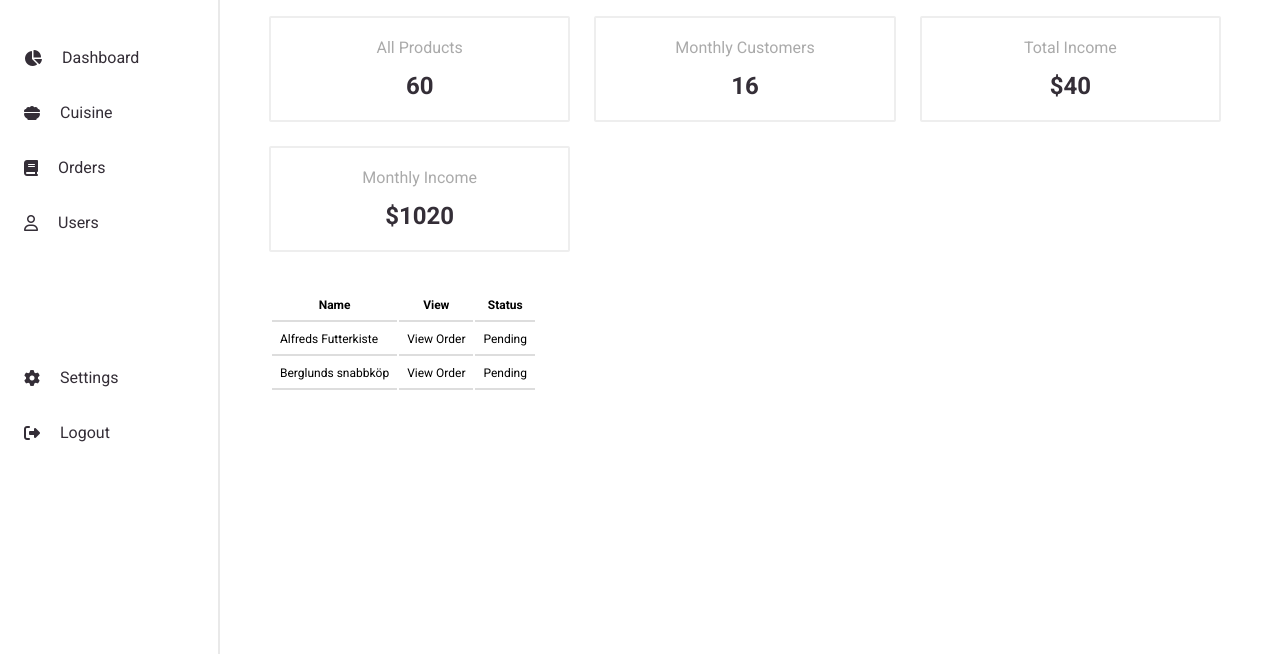
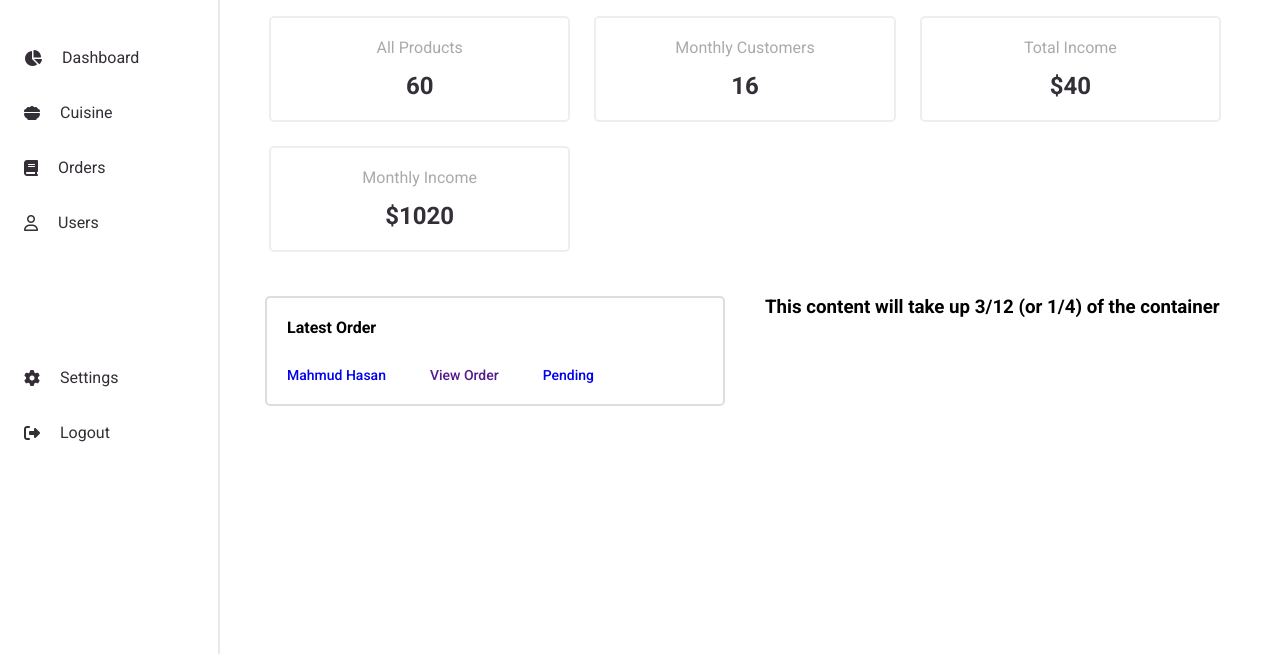
Before and after one commit to rubels11/food-pos, a PHP site: page /dashboard.php in a window 1280 px wide. Shown: the part 56-710 px from the top of the page. Run offline with PHP 8.4, Linux system fonts and the light colour scheme.

Commit message:
Css Updated

```diff
--- a/css/style.css
+++ b/css/style.css
@@ -301,6 +301,7 @@ margin-top: 100px;
 	grid-gap: 24px;
 	margin-top: 36px;
 
+
 }
 
 #content main .box-info li {
@@ -308,6 +309,8 @@ margin-top: 100px;
   border-radius: 2px;
   padding-top: 20px;
   padding-bottom: 20px;
+  border-radius: 5px;
+
 
 }
 
@@ -329,10 +332,196 @@ margin-top: 100px;
 
 
 }
+#customers tbody{
+	border: solid 2px #ddd;
+    color: #333;
+    padding: 20px;
+	color:#7a7a7a;
+	border-radius: 5px;
+
+
+}
 
 #customers td, #customers th {
 	font-family: var(--Roboto);
 	font-size: 12px;
 	border-bottom: 2px solid #ddd;
-	padding: 8px;
+	padding:10px ;
+
   }
+
+/* ==== GRID SYSTEM ==== */
+
+.container {
+	width: 90%;
+	margin-left: auto;
+	margin-right: auto;
+  }
+
+  .row {
+	position: relative;
+	width: 100%;
+  }
+
+  .row [class^="col"] {
+	float: left;
+	margin: 0.5rem 2%;
+	min-height: 0.125rem;
+  }
+
+  .col-1,
+  .col-2,
+  .col-3,
+  .col-4,
+  .col-5,
+  .col-6,
+  .col-7,
+  .col-8,
+  .col-9,
+  .col-10,
+  .col-11,
+  .col-12 {
+	width: 96%;
+  }
+
+  .col-1-sm {
+	width: 4.33%;
+  }
+
+  .col-2-sm {
+	width: 12.66%;
+  }
+
+  .col-3-sm {
+	width: 21%;
+  }
+
+  .col-4-sm {
+	width: 29.33%;
+  }
+
+  .col-5-sm {
+	width: 37.66%;
+  }
+
+  .col-6-sm {
+	width: 46%;
+  }
+
+  .col-7-sm {
+	width: 54.33%;
+  }
+
+  .col-8-sm {
+	width: 62.66%;
+  }
+
+  .col-9-sm {
+	width: 71%;
+  }
+
+  .col-10-sm {
+	width: 79.33%;
+  }
+
+  .col-11-sm {
+	width: 87.66%;
+  }
+
+  .col-12-sm {
+	width: 96%;
+  }
+
+  .row::after {
+	  content: "";
+	  display: table;
+	  clear: both;
+  }
+
+  .hidden-sm {
+	display: none;
+  }
+
+  @media only screen and (min-width: 33.75em) {  /* 540px */
+	.container {
+	  width: 80%;
+	}
+  }
+
+  @media only screen and (min-width: 45em) {  /* 720px */
+	.col-1 {
+	  width: 4.33%;
+	}
+
+	.col-2 {
+	  width: 12.66%;
+	}
+
+	.col-3 {
+	  width: 21%;
+	}
+
+	.col-4 {
+	  width: 29.33%;
+	}
+
+	.col-5 {
+	  width: 37.66%;
+	}
+
+	.col-6 {
+	  width: 46%;
+	}
+
+	.col-7 {
+	  width: 54.33%;
+	}
+
+	.col-8 {
+	  width: 62.66%;
+	}
+
+	.col-9 {
+	  width: 71%;
+	}
+
+	.col-10 {
+	  width: 79.33%;
+	}
+
+	.col-11 {
+	  width: 87.66%;
+	}
+
+	.col-12 {
+	  width: 96%;
+	}
+
+	.hidden-sm {
+	  display: block;
+	}
+  }
+
+  @media only screen and (min-width: 60em) { /* 960px */
+	.container {
+	  width: 75%;
+	  max-width: 60rem;
+	}
+  }
+
+.data-title {
+display: block;
+border: 2px solid #ddd;
+padding:20px;
+border-radius: 5px;
+
+
+  }
+.data-table ul li {
+	font-family: var(--Roboto);
+	font-size: 14px;
+	font-weight: 500;
+	display: inline-block;
+    padding-right: 40px;
+    margin-top: 30px;
+}
--- a/dashboard.php
+++ b/dashboard.php
@@ -7,6 +7,9 @@ include "navbar.php";
 ?>
 
 <section id="content">
+
+
+
 <!-- MAIN -->
 <main>
                 <ul class="box-info">
@@ -39,26 +42,41 @@ include "navbar.php";
 					</span>
 				</li>
 			</ul>
+
+
 		</main>
 
-        <div class="table-data">
-        <table id="customers">
-  <tr>
-    <th>Name</th>
-    <th>View</th>
-    <th>Status</th>
-  </tr>
-  <tr>
-    <td>Alfreds Futterkiste</td>
-    <td>View Order</td>
-    <td>Pending</td>
-  </tr>
-  <tr>
-    <td>Berglunds snabbköp</td>
-    <td>View Order</td>
-    <td>Pending</td>
-  </tr>
-</table>
+
+      <div class="row">
+
+        <div class="col-6">
+        <div class="data-title">
+<h4>Latest Order</h4>
+<div class="data-table">
+<ul>
+    <li>
+        <a href="#">Mahmud Hasan</a>
+
+    </li>
+    <li>
+        <a href=""> View Order
+</a>
+    </li>
+    <li>
+        <a href="#">Pending</a>
+    </li>
+</ul>
+</div>
+
+        </div>
+        </div>
+        <div class="col-6">
+        <h3>This content will take up 3/12 (or 1/4) of the container</h3>
+        </div>
+      </div>
+
+
+
 </div>
 		<!-- MAIN -->
 
```
